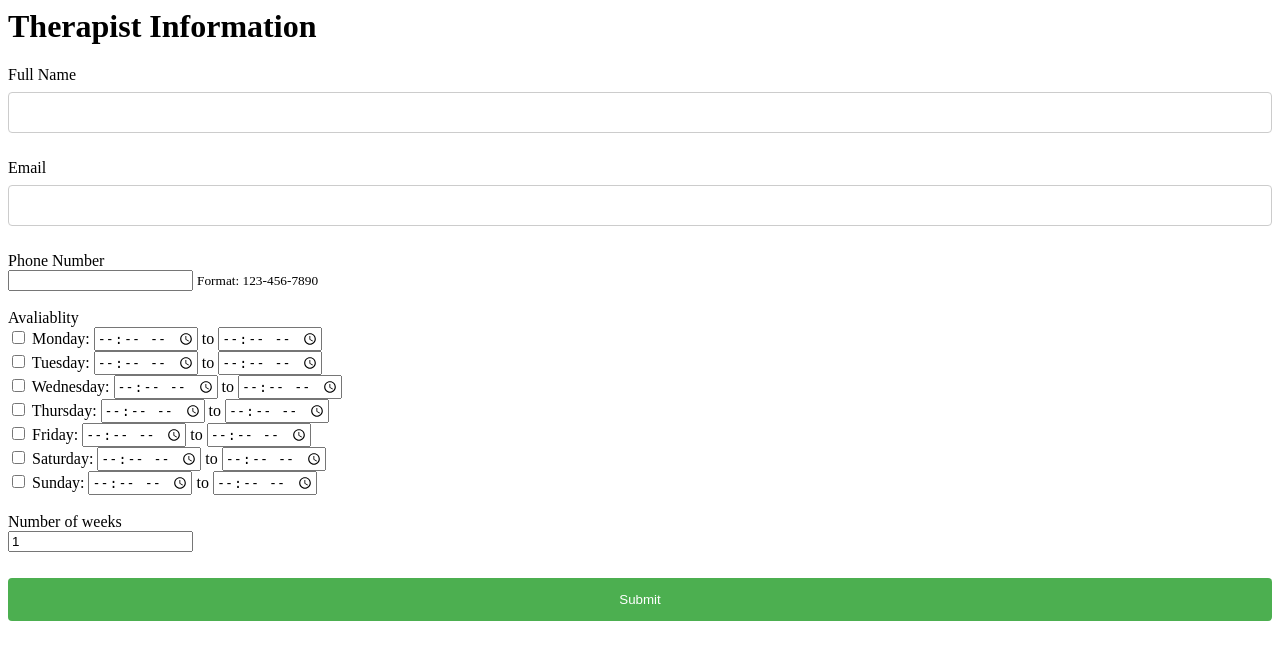
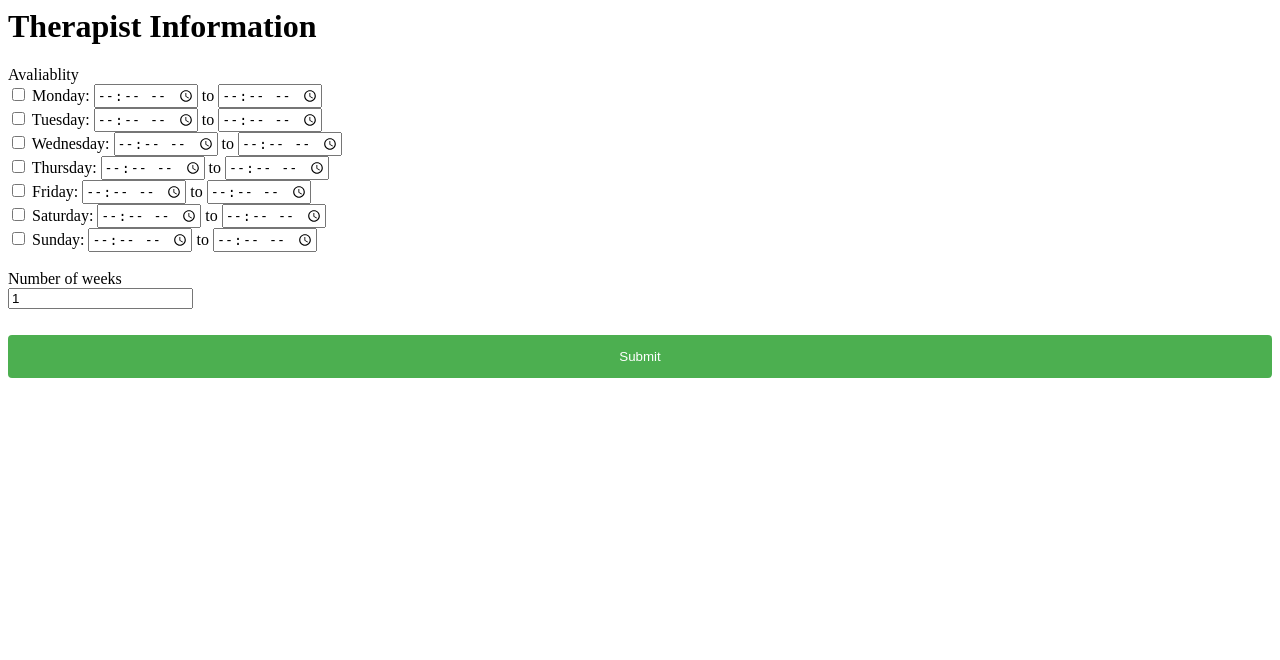
Before and after one commit to aarondunn21/AppointmentScheduler, a Flask app: template templates/setSchedule.html in a window 1280 px wide. Shown: the top 660 px of the page. Run offline with Flask 3, Linux system fonts and the light colour scheme; the template is opened without the code that fills it, so the values that code supplies are empty.

Commit message:
Fix form, helper functions

```diff
--- a/app.py
+++ b/app.py
@@ -91,6 +91,7 @@ def add_user():
     email = request.form.get('email')
     name = request.form.get('name')
     pw = request.form.get('password')
+    phone = request.form.get('phone')
     provider = request.form.get('provider')
     if provider:
         role = 'provider'
@@ -98,10 +99,35 @@ def add_user():
         role = 'user'
 
     hashed_pw = get_hashed_password(pw)
-    user_collection.insert_one({'name' : name, 'email': email, 'username': user_name,  'password' : hashed_pw , 'role': role, "public_id": str(uuid.uuid4())})
+    user_collection.insert_one({'name' : name, 'email': email, 'phone':phone , 'username': user_name,  'password' : hashed_pw , 'role': role, "public_id": str(uuid.uuid4())})
     # get name from html input form
     # add name into table
     return redirect(url_for('login'))
+
+
+def getUserEmail(id):
+    user_collection = mongo.db.Users
+    user = user_collection.find_one({'public_id': id})
+    if user == None:
+        return None
+    else:
+        return user['email']
+
+def getUsersName(id):
+    user_collection = mongo.db.Users
+    user = user_collection.find_one({'public_id': id})
+    if user == None:
+        return None
+    else:
+        return user['name']
+
+def getPhoneNumber(id):
+    user_collection = mongo.db.Users
+    user = user_collection.find_one({'public_id': id})
+    if user == None:
+        return None
+    else:
+        return user['phone']
 
 @app.route("/setSchedule/<id>",methods =['POST', 'GET'])
 def setSchedule(id):
@@ -110,9 +136,9 @@ def setSchedule(id):
     else:
         appointment_collection = mongo.db.Appointments
         try:
-            name = request.form['name']
-            email = request.form['email']
-            phone = request.form['phone']
+            name = getUsersName(id)
+            email = getUserEmail(id)
+            phone = getPhoneNumber(id)
 
             # Grab the schedule data
             schedule_data = [
--- a/templates/home.html
+++ b/templates/home.html
@@ -10,6 +10,6 @@
 
 
         {% if user['role'] == 'provider' %}
-
-        <a href="{{ url_for('setSchedule', id=user['public_id'])}}">Provider Home</a>
+        <br>
+        <a href="{{ url_for('setSchedule', id=user['public_id'])}}">Set Availability</a>
         {% endif %}
--- a/templates/register.html
+++ b/templates/register.html
@@ -17,6 +17,8 @@
         <br>
         Password <input name="password" type="password" class="form-control" placeholder="enter password" />
         <br>
+        Phone Number<input type="tel" id="phone" name="phone" pattern="[0-9]{3}-[0-9]{3}-[0-9]{4}">
+        <small>Format: 123-456-7890</small><br><br>
         Provider<input type="checkbox" name="provider" >
         <br>
         <input type="submit">
--- a/templates/setSchedule.html
+++ b/templates/setSchedule.html
@@ -6,16 +6,6 @@
   <body>
     <form action = "{{url_for('setSchedule', id=id)}}" method = "POST" >
       <h1>Therapist Information</h1>
-        <label for="name">Full Name</label>
-        <br><input type="text" id= "name" name="name"><br><br>
-
-        <label for="email">Email</label>
-        <br><input type="text" id="email" name="email"><br><br>
-
-        <label for="phone">Phone Number</label>
-        <br><input type="tel" id="phone" name="phone" pattern="[0-9]{3}-[0-9]{3}-[0-9]{4}">
-        <small>Format: 123-456-7890</small><br><br>
-
         <!-- <label for="speciality">Speciality</label>
         <br><input type="text" id="speciality" name="speciality"><br><br> -->
 
```
